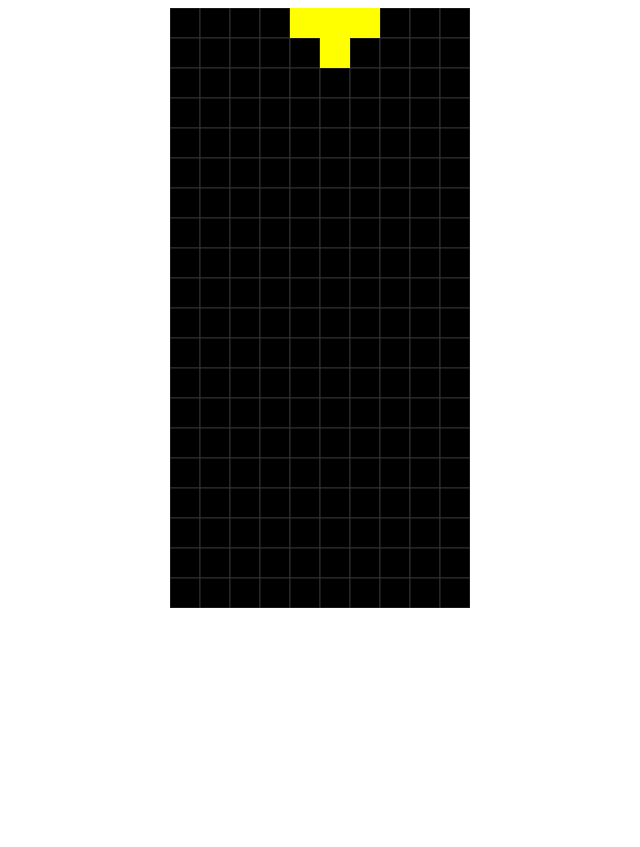
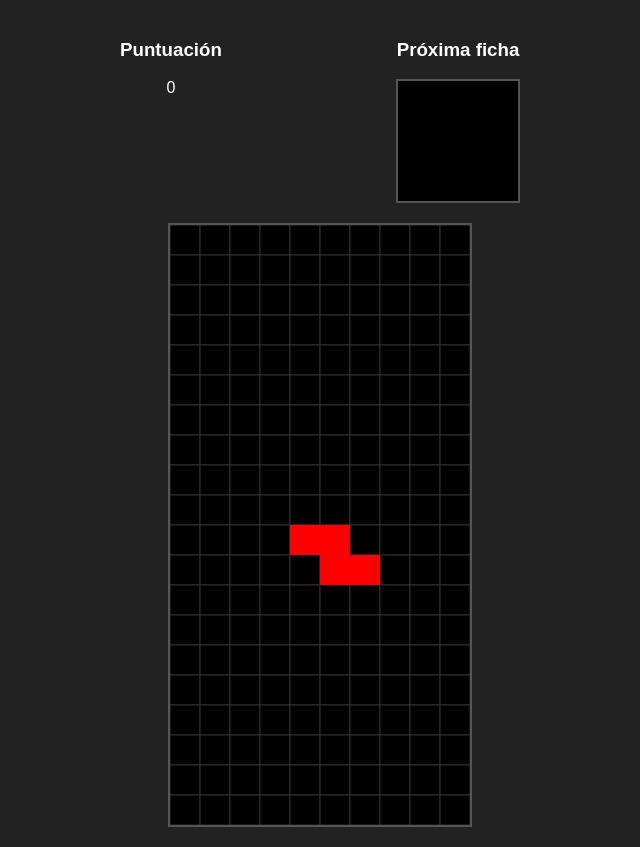
Before and after one commit to Aleeex04/Tetris, a plain HTML site: page index.html in a window 1280 px wide. Shown: the whole page, without its empty margins (320-960 px from the left). Before the commit the page ends 800 px from the top, so only its background shows below. Drawn offline with Linux system fonts and the light colour scheme.

Commit message:
Añadimos las funciones restantes y el sistema de puntuacion

```diff
--- a/index.html
+++ b/index.html
@@ -5,14 +5,52 @@
     <meta name="viewport" content="width=device-width, initial-scale=1.0">
     <title>Tetris Personalizado</title>
     <style>
+        body {
+            display: flex;
+            flex-direction: column;
+            align-items: center;
+            background-color: #222;
+            color: white;
+            font-family: Arial, sans-serif;
+            margin: 0;
+            padding: 20px;
+        }
+
         canvas {
             display: block;
-            margin: 0 auto;
             background: #000;
+            border: 2px solid #555;
+        }
+
+        #info {
+            display: flex;
+            justify-content: space-between;
+            width: 100%;
+            max-width: 400px;
+            margin-bottom: 20px;
+        }
+
+        #info > div {
+            text-align: center;
+        }
+
+        #proximaFicha {
+            background: #000;
+            border: 2px solid #555;
         }
     </style>
 </head>
 <body>
+    <div id="info">
+        <div>
+            <h3>Puntuación</h3>
+            <div id="puntuacion">0</div>
+        </div>
+        <div>
+            <h3>Próxima ficha</h3>
+            <canvas id="proximaFicha" width="120" height="120"></canvas>
+        </div>
+    </div>
     <canvas id="tetris" width="300" height="600"></canvas>
     <script src="tetris.js"></script>
 </body>
--- a/tetris.js
+++ b/tetris.js
@@ -3,13 +3,18 @@ const lienzo = canvas.getContext("2d");
 
 const filas = 20;
 const columnas = 10;
-const tamanoCelda = 30; // Tamaño de las celdas en píxeles
+const tamanoCelda = 30; // tamaño de las celdas en pixeles
 const tablero = Array.from({ length: filas }, () => Array(columnas).fill(0));
+
+let posX = 4; //aparece la pieza en medio del tablero
+let posY = 0;
+
+
 
 function dibujarTablero() {
     for (let y = 0; y < filas; y++) {
         for (let x = 0; x < columnas; x++) {
-            lienzo.fillStyle = tablero[y][x] === 1 ? "#808080" : "#000"; // Gris para 1, negro para 0
+            lienzo.fillStyle = tablero[y][x] === 1 ? "gray" : "black"; // Gris para 1, negro para 0
             lienzo.fillRect(
                 x * tamanoCelda,
                 y * tamanoCelda,
@@ -27,67 +32,63 @@ function dibujarTablero() {
 dibujarTablero();
 
 const piezas = [
-    {
-        nombre: "C",
-        forma: [
-            [1, 1, 1],
-            [1, 0, 1],
-        ],
-        probabilidad: 0.3,
-        color: "blue",
-    },
-    {
-        nombre: "T",
-        forma: [
-            [1, 1, 1],
-            [0, 1, 0],
-        ],
-        probabilidad: 0.3,
-        color: "yellow",
-    },
+
     {
         nombre: "O",
-        forma: [
-            [1, 1],
-            [1, 1],
-        ],
-        probabilidad: 0.2,
-        color: "green",
-    },
-    {
-        nombre: "I",
-        forma: [
-            [1, 1, 1, 1],
-        ],
-        probabilidad: 0.2,
-        color: "blue",
-    },
-    {
-        nombre: "L",
-        forma: [
-            [1, 0],
-            [1, 0],
-            [1, 1],
-        ],
+        forma: [[1, 1],
+                [1, 1]],
+        probabilidad: 0.142,
+        color: "green" },
+
+    {   nombre: "S",
+        forma: [[0, 1, 1],
+                [1, 1, 0]],
+        probabilidad: 0.142,
+        color: "violet" },
+
+    {   nombre: "Z",
+        forma: [[1, 1, 0],
+                [0, 1, 1]],
+        probabilidad: 0.142,
+        color: "red" },
+
+    {   nombre: "L",
+        forma: [[1, 0],
+                [1, 0],
+                [1, 1]],
+        probabilidad: 0.142,
+        color: "orange" },
+
+    {   nombre: "J",
+        forma: [[0, 1],
+                [0, 1],
+                [1, 1]],
+        probabilidad: 0.142,
+        color: "blue" },
+
+    {   nombre: "T",
+        forma: [[1, 1, 1],
+                [0, 1, 0]],
+        probabilidad: 0.142,
+        color: "yellow" },
+
+    {   nombre: "I",
+        forma: [[1, 1, 1, 1]],
+        probabilidad: 0.142,
+        color: "lightblue" },
+
+    {   nombre: "C",
+        forma: [[1, 1, 1],
+                [1, 0, 1]],
         probabilidad: 0.15,
-        color: "orange",
-    },
-    {
-        nombre: "Z",
-        forma: [
-            [1, 1, 0],
-            [0, 1, 1],
-        ],
-        probabilidad: 0.15,
-        color: "red",
-    },
+        color: "blue" }
 ];
 
 function dibujarPieza(pieza, posX, posY) {
     pieza.forma.forEach((fila, y) => {
         fila.forEach((valor, x) => {
             if (valor) {
-                lienzo.fillStyle = pieza.color; // Pintamos el color de la pieza
+                lienzo.fillStyle = pieza.color; // pintamos el color de la pieza
                 lienzo.fillRect(
                     (posX + x) * tamanoCelda,
                     (posY + y) * tamanoCelda,
@@ -103,8 +104,9 @@ function generarPieza() {
     const random = Math.random(); // num aleatorio entre 0 y 1
     let acumulador = 0; //para juntar todas las probabilidades de todas las piezas
 
-    for (const pieza of piezas) {
+    for (let pieza of piezas) {
         acumulador += pieza.probabilidad;
+
         if (random <= acumulador) {
             return pieza; // retorna la pieza seleccionada
         }
@@ -112,25 +114,113 @@ function generarPieza() {
     return piezas[piezas.length - 1]; // por si acaso, retorna la última pieza
 }
 
-const piezaActual = generarPieza(); // genera una pieza aleatoria
-dibujarPieza(piezaActual, 4, 0); // Dibujar la pieza en posición (4, 0)
+function chequearColisiones(pieza, posX, posY) {
+    for (let y = 0; y < pieza.forma.length; y++) {
+        for (let x = 0; x < pieza.forma[y].length; x++) {
+            if (pieza.forma[y][x]) {
+                const tableroX = posX + x;
+                const tableroY = posY + y;
 
-function chequearColisiones(pieza, posX, posY){
-
+                if (
+                    tableroX < 0 || // Colisión con el borde izquierdo
+                    tableroX >= columnas || // Colisión con el borde derecho
+                    tableroY >= filas || // Colisión con el fondo
+                    (tableroY >= 0 && tablero[tableroY][tableroX] === 1) // Colisión con una pieza
+                ) {
+                    return true;
+                }
+            }
+        }
+    }
+    return false;
 }
 
-function posicionaPieza(pieza, posX, posY){
-
+function posicionaPieza(pieza, posX, posY) {
+    pieza.forma.forEach((fila, y) => {
+        fila.forEach((valor, x) => {
+            if (valor) {
+                tablero[posY + y][posX + x] = 1; // Marca la posición en el tablero
+            }
+        });
+    });
 }
 
-function eliminarLinea(){
+let puntuacion = 0;
+const puntuacionElemento = document.getElementById("puntuacion");
 
+function eliminarLinea() {
+    let lineasEliminadas = 0;
+
+    for (let y = filas - 1; y >= 0; y--) {
+        if (tablero[y].every((celda) => celda === 1)) {
+            tablero.splice(y, 1); // Elimina la fila completa
+            tablero.unshift(Array(columnas).fill(0)); // Añade una nueva fila vacía al principio
+            y++; // Revisar la misma fila nuevamente
+            lineasEliminadas++;
+        }
+    }
+
+    puntuacion += lineasEliminadas * 100;
+    puntuacionElemento.textContent = puntuacion; // Actualiza el elemento HTML
 }
 
-function actualizar(){
 
+function rotarMatriz(matriz) {
+    return matriz[0].map((_, colIndex) =>
+        matriz.map((fila) => fila[colIndex]).reverse()
+    );
 }
 
-function jugar(){
+function actualizar() {
+    if (!chequearColisiones(piezaActual, posX, posY + 1)) {
+        posY++;
+    } else {
+        posicionaPieza(piezaActual, posX, posY);
+        eliminarLinea();
+        piezaActual = generarPieza();
+        posX = 4;
+        posY = 0;
 
+        if (chequearColisiones(piezaActual, posX, posY)) {
+            clearInterval(intervalo);
+            alert("FIN DE LA PARTIDA, este juego ha sido desarrollado por Alejandro");
+        }
+    }
+
+    dibujarTablero();
+    dibujarPieza(piezaActual, posX, posY);
 }
+
+let piezaActual = generarPieza();
+let intervalo;
+
+function jugar() {
+    intervalo = setInterval(actualizar, 500);
+}
+
+document.addEventListener("keydown", (e) => {
+    if (e.key === "a") {
+        if (!chequearColisiones(piezaActual, posX - 1, posY)) {
+            posX--;
+        }
+    } else if (e.key === "d") {
+        if (!chequearColisiones(piezaActual, posX + 1, posY)) {
+            posX++;
+        }
+    } else if (e.key === "s") {
+        if (!chequearColisiones(piezaActual, posX, posY + 1)) {
+            posY++;
+        }
+    } else if (e.key === "w") {
+        const piezaRotada = { ...piezaActual, forma: rotarMatriz(piezaActual.forma) };
+        if (!chequearColisiones(piezaRotada, posX, posY)) {
+            piezaActual.forma = piezaRotada.forma; // Actualiza la forma si no hay colisión
+        }
+    }
+
+    dibujarTablero();
+    dibujarPieza(piezaActual, posX, posY);
+});
+
+dibujarTablero();
+jugar();
```
